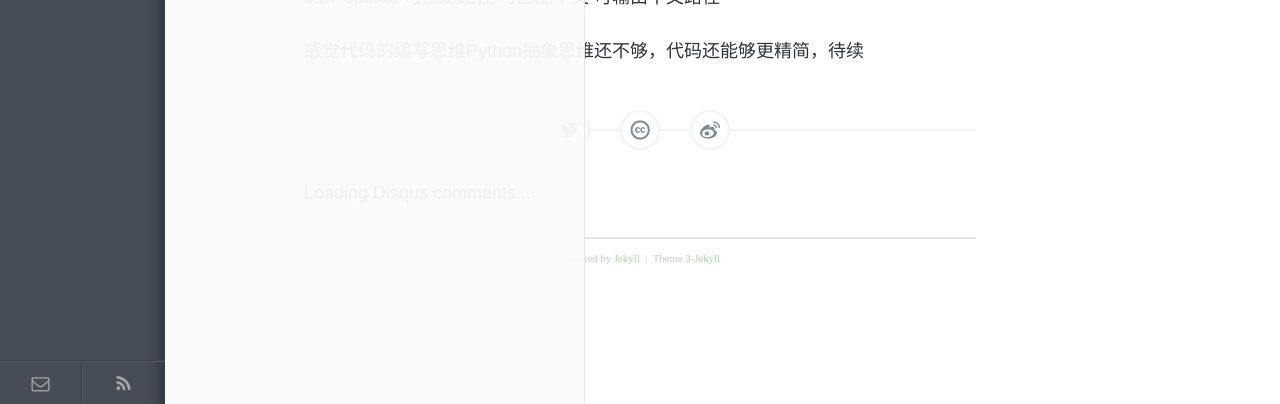
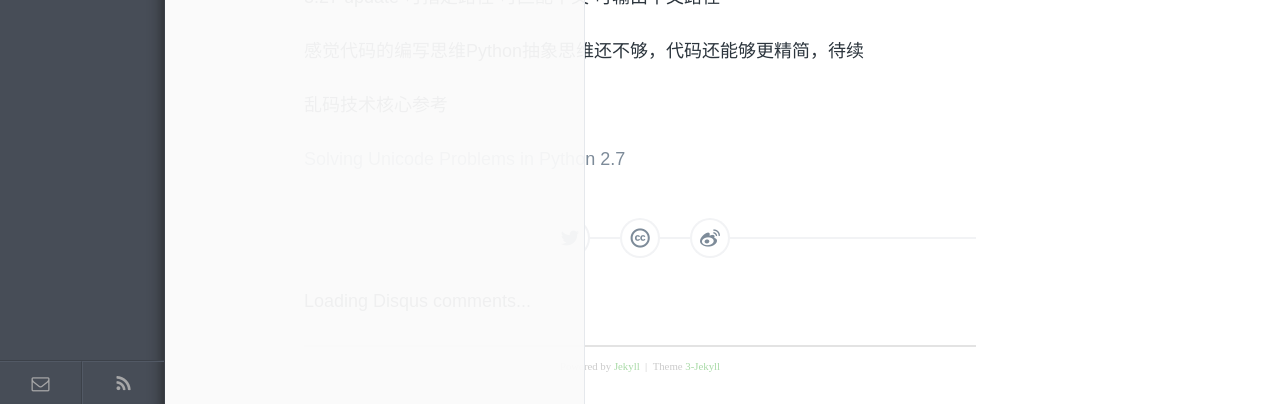
Before and after one commit to enlipan/enlipan.github.io, a Jekyll site: the page built from _posts/2015-3-27-first-Python.md, in a window 1280 px wide. Shown: the part 1687-2091 px from the top of the page. Built offline with Jekyll 4.4.1, drawn with Linux system fonts in a browser that asks for light colours; comment, search, counter and statistics services are not loaded.

Commit message:
Update 2015-3-27-first-Python.md
Solving Unicode Problems in Python 2.7

```diff
--- a/_posts/2015-3-27-first-Python.md
+++ b/_posts/2015-3-27-first-Python.md
@@ -72,3 +72,7 @@ Process finished with exit code 0
 3.27  update 可指定路径   可匹配中文 可输出中文路径
 
 感觉代码的编写思维Python抽象思维还不够，代码还能够更精简，待续
+
+乱码技术核心参考
+
+[Solving Unicode Problems in Python 2.7](http://www.azavea.com/blogs/labs/2014/03/solving-unicode-problems-in-python-2-7/   "Solving Unicode Problems in Python 2.7")
```
